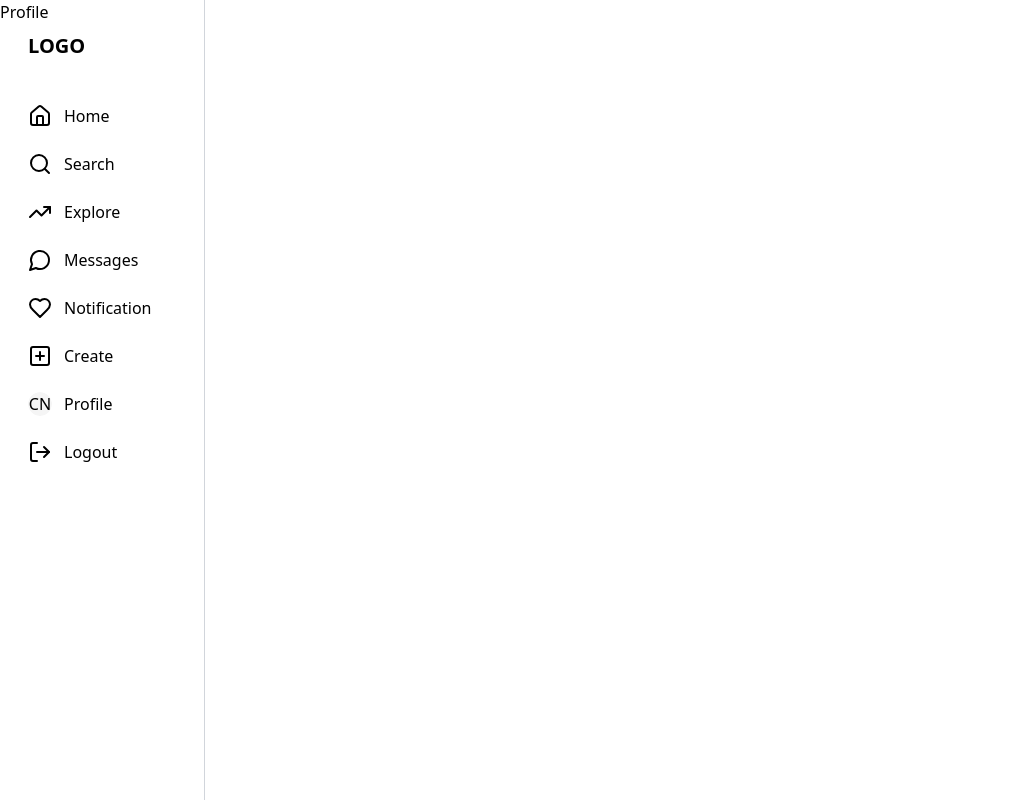
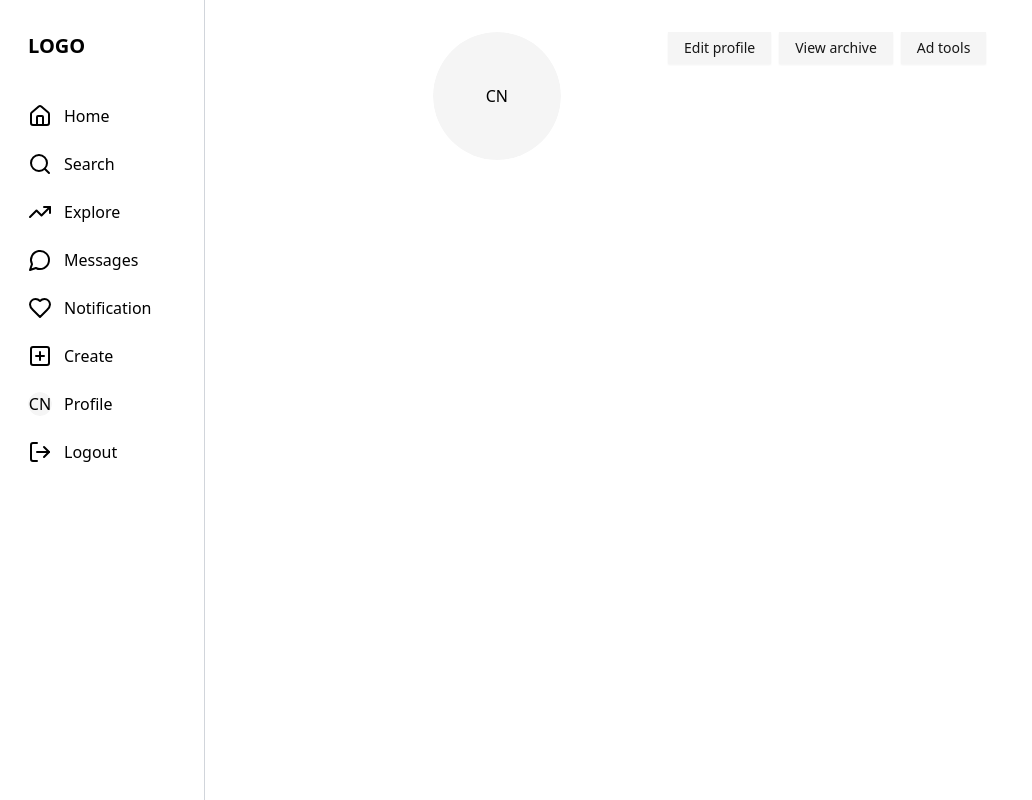
Before and after one commit to Waqarahb786/instagram-clone, a React (Vite) app in the folder frontend/: page /profile/1 in a window 1280 px wide. Shown: the whole page, without its empty margins (0-1032 px from the left). Built offline with nearby package versions, Linux system fonts and the light colour scheme; no server answers.

Commit message:
making of Profile page

```diff
--- a/frontend/src/components/Profile.jsx
+++ b/frontend/src/components/Profile.jsx
@@ -1,9 +1,59 @@
-
+import useGetUserProfile from "@/hooks/useGetUserProfile";
+import { Avatar, AvatarFallback, AvatarImage } from "./ui/avatar";
+import { useParams } from "react-router-dom";
+import { useSelector } from "react-redux";
+import { Button } from "./ui/button";
 
 const Profile = () => {
+  const params = useParams();
+  const userId = params.id;
+  useGetUserProfile(userId);
+  const { userProfile } = useSelector((store) => store.auth);
+
+  const isLoggedInUserProfile = true
+
   return (
-    <div>Profile</div>
-  )
-}
+    <div className="flex max-w-5xl justify-center mx-auto pl-10">
+      <div className="flex flex-col gap-20 p-8">
+        <div className="grid grid-cols-2">
+          <section className="flex items-center justify-center">
+            <Avatar className="h-32 w-32">
+              <AvatarImage
+                src={userProfile?.profilePicture}
+                alt="profilePhoto"
+              />
+              <AvatarFallback>CN</AvatarFallback>
+            </Avatar>
+          </section>
+          <section>
+            <div className="flex flex-col gap-5">
+              <div className=" flex items-center gap-2">
+                <span>{userProfile?.username}</span>
+                {
+                  isLoggedInUserProfile ? (
+                    <div className="flex gap-2">
+                  <Button variant="secondary" className="hover:bg-gray-200 h-8">
+                    Edit profile
+                  </Button>
+                  <Button variant="secondary" className="hover:bg-gray-200 h-8">
+                    View archive
+                  </Button>
+                  <Button variant="secondary" className="hover:bg-gray-200 h-8">
+                    Ad tools
+                  </Button>
+                </div>
+                  ):(
+                    <Button>Follow</Button>
+                  )
+                }
 
-export default Profile
+              </div>
+            </div>
+          </section>
+        </div>
+      </div>
+    </div>
+  );
+};
+
+export default Profile;
--- a/frontend/src/hooks/useGetSuggestedUsers.jsx
+++ b/frontend/src/hooks/useGetSuggestedUsers.jsx
@@ -6,6 +6,7 @@ import { setSuggestedUsers } from "@/redux/authSlice"
 
 const useGetSuggestedUsers=()=>{
     const dispatch = useDispatch()
+
     useEffect(()=>{
         const fetchSuggestedUsers = async()=>{
             try {
--- /dev/null
+++ b/frontend/src/hooks/useGetUserProfile.jsx
@@ -0,0 +1,28 @@
+import { useEffect } from "react"
+import axios from "axios"
+import { useDispatch } from "react-redux"
+
+import {  setUserProfile } from "@/redux/authSlice"
+
+const useGetUserProfile=(userId)=>{
+    const dispatch = useDispatch()
+    // const [userProfile,setUserProfile] = useState(null)
+
+    useEffect(()=>{
+        const fetchUserProfile = async()=>{
+            try {
+                const res = await axios.get(`http://localhost:8000/api/v1/user/${userId}/profile`,{withCredentials:true})
+                if(res.data.success){
+                    console.log(res,"response")
+
+                    dispatch(setUserProfile(res?.data.user))
+                }
+            } catch (error) {
+                console.log(error)
+            }
+        }
+        fetchUserProfile()
+    },[userId])
+}
+
+export default useGetUserProfile;
--- a/frontend/src/redux/authSlice.js
+++ b/frontend/src/redux/authSlice.js
@@ -5,7 +5,8 @@ const authSlice = createSlice({
     name:"auth",
     initialState:{
         user:null,
-        suggestedUsers:[]
+        suggestedUsers:[],
+        userProfile:null,
     },
     reducers:{
         setAuthUser:(state,action)=>{
@@ -13,9 +14,13 @@ const authSlice = createSlice({
         },
         setSuggestedUsers:(state,action)=>{
             state.suggestedUsers = action.payload
+        },
+        setUserProfile:(state,action)=>{
+            state.userProfile= action.payload
         }
     }
 });
 
-export const {setAuthUser,setSuggestedUsers} = authSlice.actions;
+export const {setAuthUser,setSuggestedUsers,setUserProfile} = authSlice.actions;
+
 export default authSlice.reducer
```
Also changed, not shown: frontend/src/App.jsx (+24 -32 lines).
